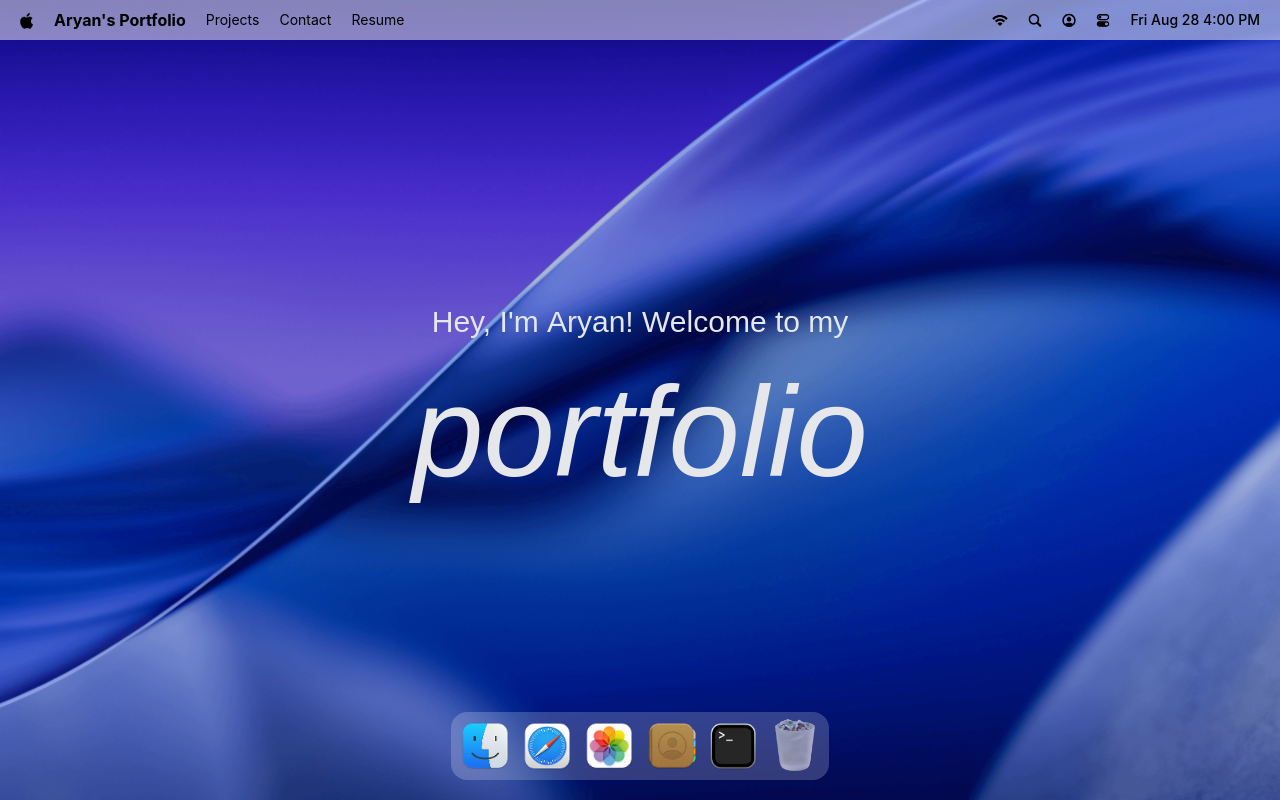
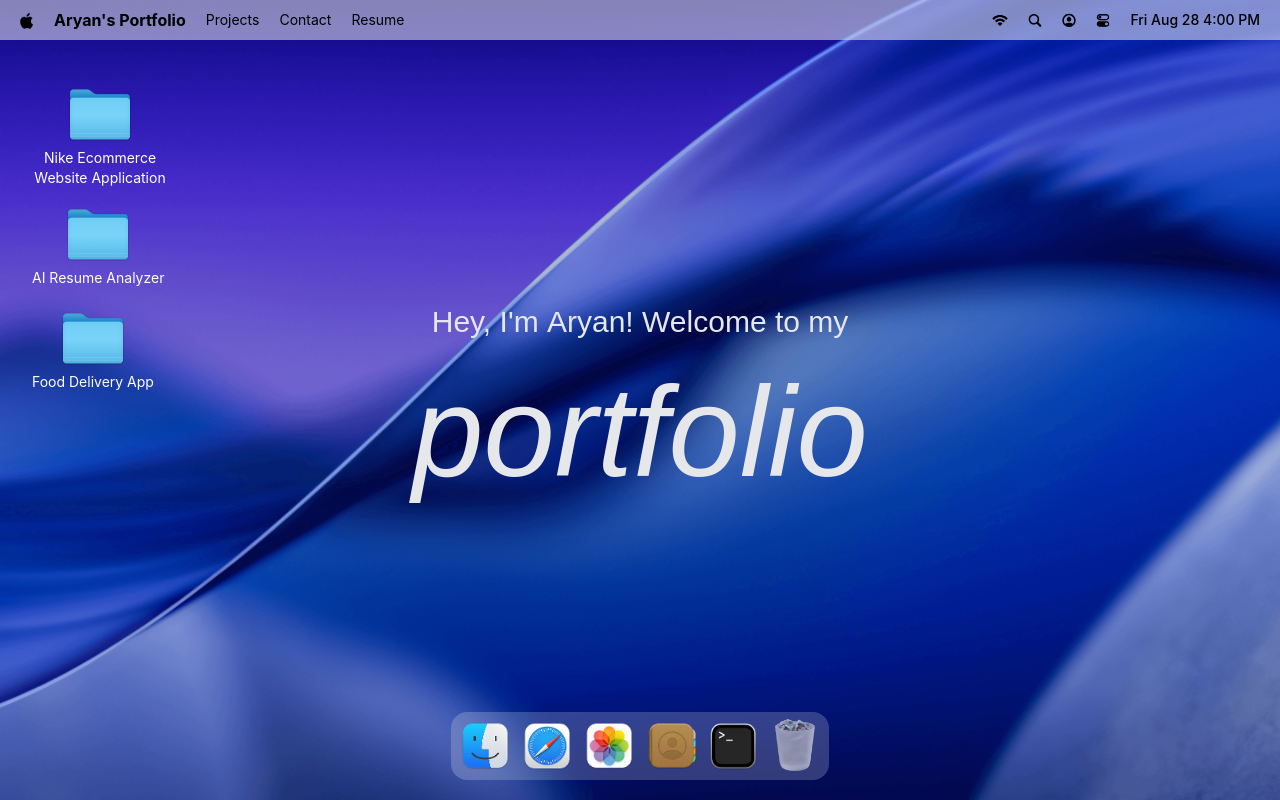
Before and after one commit to Aryann-eng/MacOS_portfolio, a React (Vite) app: page / in a window 1280 px wide. Built offline with nearby package versions, Linux system fonts and the light colour scheme; a web font is replaced by a local one.

Commit message:
finalize portfolio

```diff
--- a/src/App.jsx
+++ b/src/App.jsx
@@ -7,6 +7,7 @@ import Finder from "../windows/Finder";
 import Text from "../windows/Text";
 import Image from "../windows/Image";
 import Contact from "../windows/Contact"
+import Home from "../windows/Home"
 import gsap from "gsap";
 import { Draggable } from "gsap/Draggable";
 
@@ -27,6 +28,7 @@ const App = () => {
             <Text />
             <Image />
             <Contact/>
+            <Home/>
         </main>
     );
 };
--- /dev/null
+++ b/windows/Home.jsx
@@ -0,0 +1,35 @@
+import { locations } from "#constants/index";
+import { useGSAP } from "@gsap/react";
+import clsx from "clsx";
+import React from "react";
+import{ Draggable }from "gsap/Draggable";
+import useWindowStore from "../store/window";
+import useLocationStore from "../store/location";
+const projects = locations.work?.children ??[];
+const Home = ()=>{
+    const {setActiveLocation} = useLocationStore();
+
+    const {openWindow} = useWindowStore();
+
+    const handleOpenProjectFinder = (project)=>{
+        setActiveLocation(project)
+        openWindow("finder")
+    }
+    useGSAP(()=>{
+        Draggable.create(".folder")
+    },[])
+    return <section id="home">
+        <ul>
+            {projects.map((project)=>(
+                <li key={project.id} className={clsx("group folder",
+                    project.windowPosition)} onClick={()=>handleOpenProjectFinder(project)}
+                >
+                    <img src="/images/folder.png" alt={project.name} />
+                    <p>{project.name}</p>
+                </li>
+            ))}
+        </ul>
+    </section>
+}
+
+export default Home
--- a/windows/index.js
+++ b/windows/index.js
@@ -5,6 +5,7 @@ import Finder from "./Finder";
 import Text from "./Text";
 import Image from "./Image";
 import Contact from "./Contact";
+import Home from "./Home";
 export {
     Terminal,
     Safari,
@@ -13,4 +14,5 @@ export {
     Text,
     Image,
     Contact,
+    Home,
 };
```
